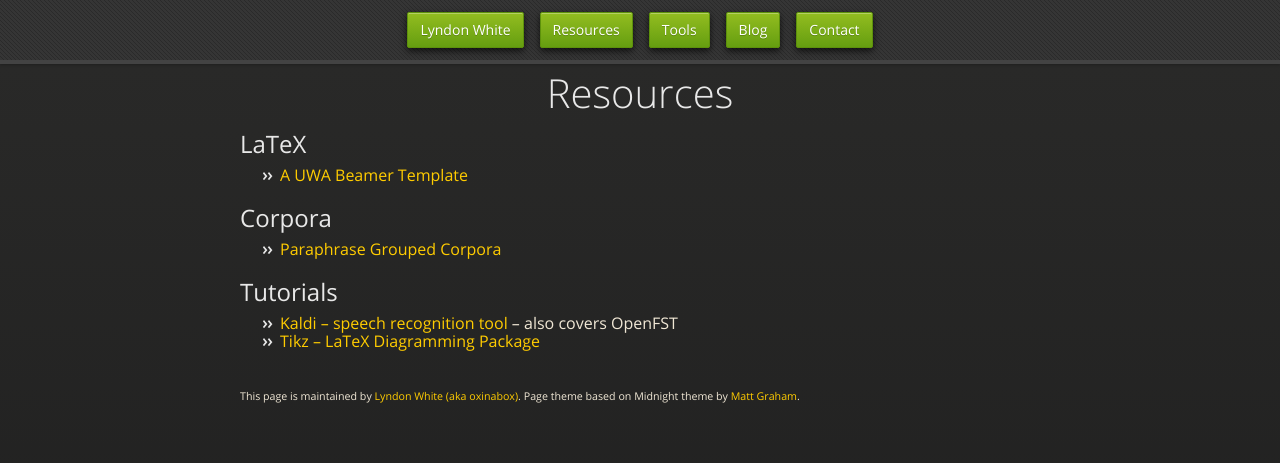
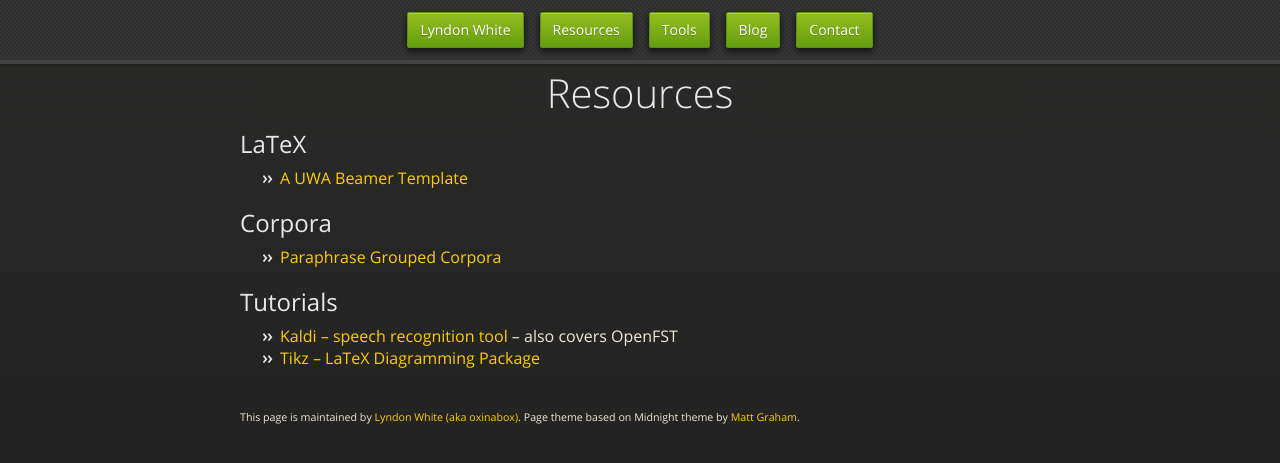
Before and after one commit to oxinabox/oxinabox.github.io, a Jekyll site: the page built from resources/index.md, in a window 1280 px wide. Shown: the top 463 px of the page. Built offline with Jekyll 4.4.1, drawn with Linux system fonts in a browser that asks for light colours; nearby versions of some CDN libraries; some web fonts are replaced.

Commit message:
Bump up line spacing

```diff
--- a/stylesheets/styles.css
+++ b/stylesheets/styles.css
@@ -192,7 +192,7 @@ sub {
 body {
   padding: 0px 0px 20px 0px;
   margin: 0px;
-  font: 16px/1.1 "OpenSansRegular", "Helvetica Neue", Helvetica, Arial, sans-serif;
+  font: 16px/1.4 "OpenSansRegular", "Helvetica Neue", Helvetica, Arial, sans-serif;
   color: #f0e7d5;
   font-weight: normal;
   background: #252525;
```
